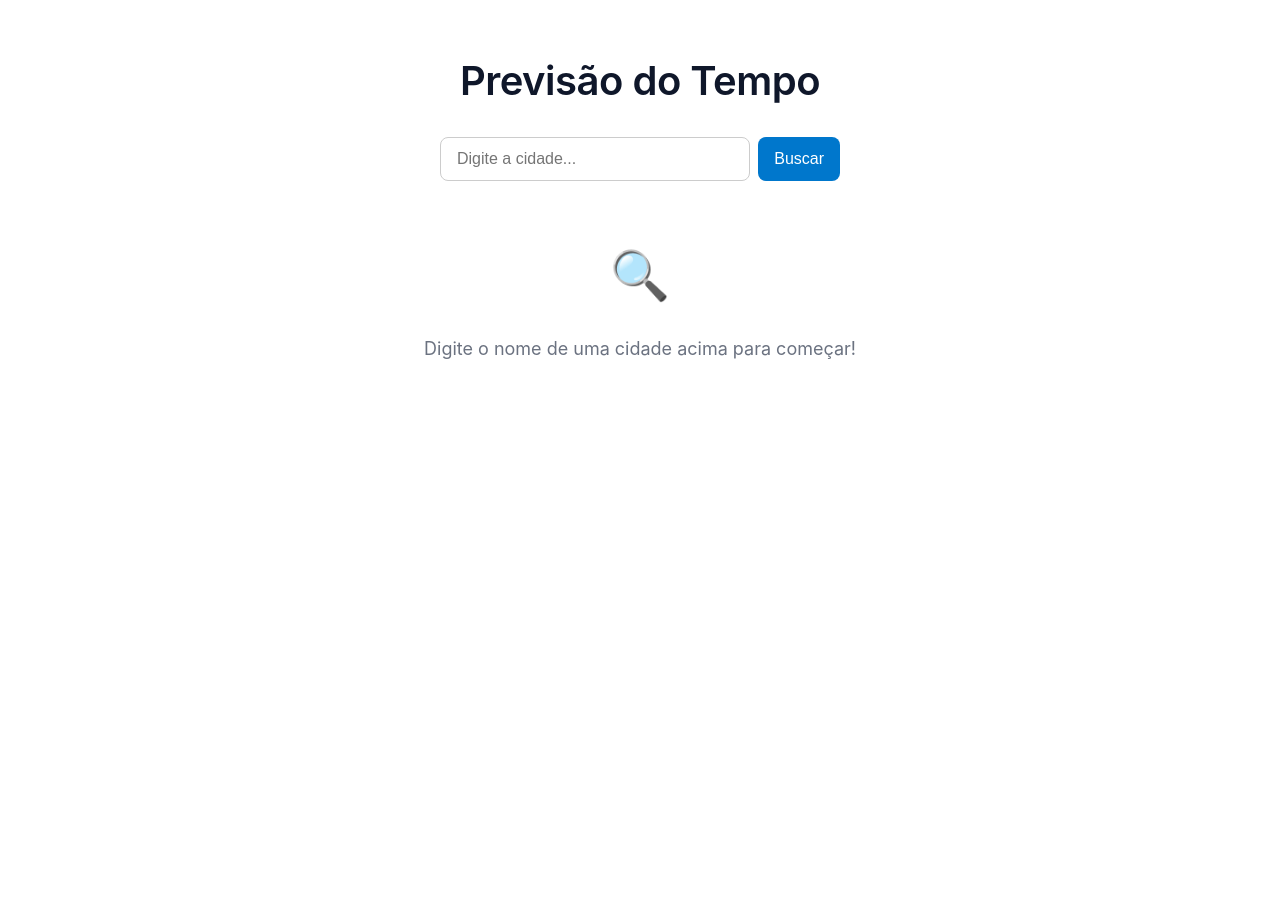
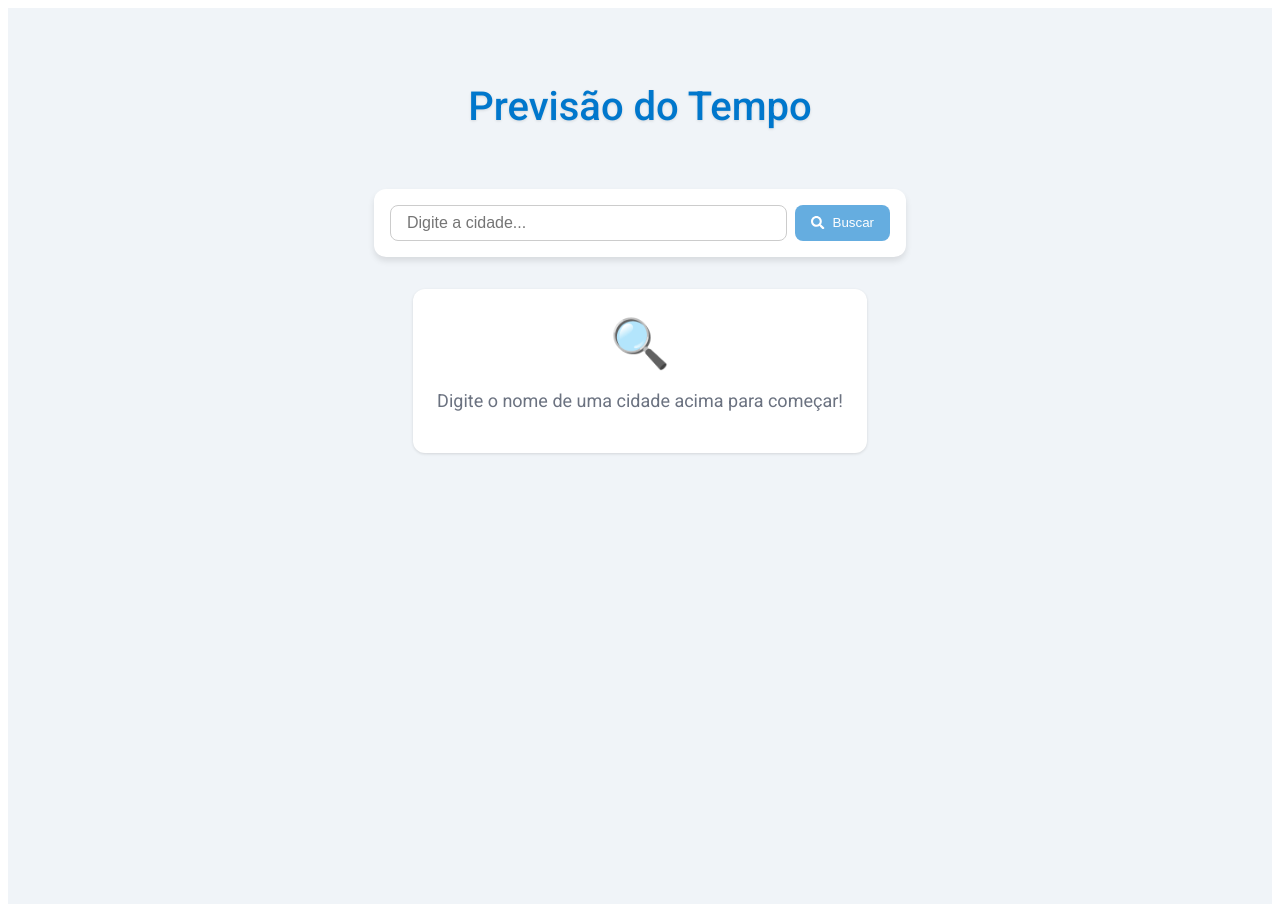
Before and after one commit to raynaraglit23/EngenhariaDeSoftware, a React (Vite) app: page / in a window 1280 px wide. Before the commit the page ends 816 px from the top, so only its background shows below. Built offline with nearby package versions, Linux system fonts and the light colour scheme.

Commit message:
improving ui

```diff
--- a/index.html
+++ b/index.html
@@ -1,6 +1,10 @@
 <!doctype html>
 <html lang="en">
   <head>
+    <link
+      href="https://fonts.googleapis.com/css2?family=Inter:wght@400;600;700&family=Roboto:wght@300;400;500&display=swap"
+      rel="stylesheet"
+    />
     <meta charset="UTF-8" />
     <link rel="icon" type="image/svg+xml" href="/favicon.svg" />
     <meta name="viewport" content="width=device-width, initial-scale=1.0" />
--- a/src/App.jsx
+++ b/src/App.jsx
@@ -6,6 +6,7 @@ import ErrorMessage from './components/ErrorMessage/ErrorMessage';
 import LoadingSpinner from './components/LoadingSpinner/LoadingSpinner';
 import EmptyState from './components/EmptyState/EmptyState';
 import { fetchWeather } from './services/weatherService';
+import './styles/variables.module.css';
 
 export default function App() {
   const [weatherData, setWeatherData] = useState(null);
--- a/src/App.module.css
+++ b/src/App.module.css
@@ -1,26 +1,22 @@
+/* App.module.css */
 .container {
+  font-family: var(--font-sans);
+  background: var(--color-bg);
+  color: var(--color-text);
+  min-height: 100vh;
+  padding: var(--space-xl) var(--space-lg);
   display: flex;
   flex-direction: column;
   align-items: center;
-  justify-content: flex-start;
-  padding: 2rem 1.5rem;
-  margin: 0 auto;
-  width: 100%;
-  max-width: 600px;
-  min-height: 100vh;
-  box-sizing: border-box;
-  background-color: #ffffff;
-  font-family: 'Inter', sans-serif;
-  gap: 1.5rem;
+  gap: var(--space-lg);
 }
 
 h1 {
-  margin: 0;
-  font-size: 2rem;
-  color: #0f172a;
-  font-weight: 600;
-  text-align: center;
-  letter-spacing: -0.5px;
+  font-family: var(--font-alt);
+  font-weight: 500;
+  font-size: 2.5rem;
+  color: var(--color-primary);
+  text-shadow: var(--shadow-sm);
 }
 
 .noData {
--- a/src/components/CitySearch/CitySearch.jsx
+++ b/src/components/CitySearch/CitySearch.jsx
@@ -1,5 +1,6 @@
 import React, { useState } from 'react';
 import styles from './CitySearch.module.css';
+import { FaSearch } from 'react-icons/fa';
 
 export default function CitySearch({ onSearch }) {
   const [city, setCity] = useState('');
@@ -18,7 +19,8 @@ export default function CitySearch({ onSearch }) {
         value={city}
         onChange={(e) => setCity(e.target.value)}
         />
-        <button className={styles.button} type="submit">
+        <button className={styles.button} type="submit" disabled={!city.trim()}>
+        <FaSearch style={{ marginRight: '0.5rem' }} />
         Buscar
         </button>
     </form>
--- a/src/components/CitySearch/CitySearch.module.css
+++ b/src/components/CitySearch/CitySearch.module.css
@@ -1,38 +1,46 @@
 .form {
   display: flex;
-  flex-direction: column;
-  gap: 0.5rem;
+  gap: var(--space-sm);
   width: 100%;
-  max-width: 400px;
-  margin: 0 auto;
+  max-width: 500px;
+  background: var(--color-card);
+  padding: var(--space-md);
+  border-radius: 0.75rem;
+  box-shadow: var(--shadow-md);
 }
 
 .input {
-  padding: 0.75rem 1rem;
-  font-size: 1rem;
+  flex: 1;
+  padding: var(--space-sm) var(--space-md);
   border: 1px solid #ccc;
   border-radius: 0.5rem;
+  font-size: 1rem;
+  transition: border-color 0.2s;
+}
+.input:focus {
+  outline: none;
+  border-color: var(--color-primary);
 }
 
 .button {
-  padding: 0.75rem 1rem;
-  font-size: 1rem;
-  background-color: #0077cc;
+  display: flex;
+  align-items: center;
+  background: var(--color-primary);
   color: white;
+  padding: var(--space-sm) var(--space-md);
   border: none;
   border-radius: 0.5rem;
+  font-weight: 500;
   cursor: pointer;
+  transition: background 0.2s, transform 0.1s;
 }
-
-.button:hover {
-  background-color: #005fa3;
+.button:hover:not(:disabled) {
+  background: var(--color-primary-light);
 }
-
-@media (min-width: 600px) {
-  .form {
-    flex-direction: row;
-  }
-  .input {
-    flex: 1;
-  }
+.button:active:not(:disabled) {
+  transform: scale(0.98);
 }
+.button:disabled {
+  opacity: 0.6;
+  cursor: not-allowed;
+}
--- a/src/components/EmptyState/EmptyState.module.css
+++ b/src/components/EmptyState/EmptyState.module.css
@@ -1,18 +1,18 @@
 .wrapper {
-  display: flex;
-  flex-direction: column;
-  align-items: center;
-  justify-content: center;
-  padding: 2rem;
-  color: #6b7280;
+  background: var(--color-card);
+  padding: var(--space-lg);
+  border-radius: 0.75rem;
+  box-shadow: var(--shadow-sm);
+  text-align: center;
 }
 
 .icon {
   font-size: 3rem;
-  margin-bottom: 1rem;
+  margin-bottom: var(--space-sm);
 }
 
 .text {
+  font-family: var(--font-alt);
   font-size: 1.125rem;
-  text-align: center;
+  color: var(--color-text-muted);
 }
--- a/src/components/ErrorMessage/ErrorMessage.module.css
+++ b/src/components/ErrorMessage/ErrorMessage.module.css
@@ -1,15 +1,11 @@
 .error {
   background-color: #fdecea;
-  color: #b00020;
-  padding: 0.75rem 1rem;
+  color: var(--color-error);
+  padding: var(--space-md);
+  border-left: 4px solid var(--color-error);
   border-radius: 0.5rem;
-  max-width: 400px;
-  margin: 1rem auto;
-  text-align: center;
+  max-width: 500px;
+  width: 100%;
+  font-weight: 500;
+  box-shadow: var(--shadow-sm);
 }
-
-@media (min-width: 600px) {
-  .error {
-    margin: 1rem auto;
-  }
-}
--- a/src/components/LoadingSpinner/LoadingSpinner.module.css
+++ b/src/components/LoadingSpinner/LoadingSpinner.module.css
@@ -1,21 +1,19 @@
+/* LoadingSpinner.module.css */
 .overlay {
-  position: absolute;
-  top: 0;
-  left: 0;
-  width: 100%;
-  height: 100%;
-  background: rgba(255, 255, 255, 0.6);
+  position: fixed;
+  inset: 0;
+  background: rgba(255,255,255,0.8);
   display: flex;
   align-items: center;
   justify-content: center;
-  z-index: 999;
+  z-index: 1000;
 }
 
 .spinner {
-  width: 48px;
-  height: 48px;
-  border: 4px solid #ccc;
-  border-top-color: #0077cc;
+  width: 56px;
+  height: 56px;
+  border: 6px solid #eee;
+  border-top-color: var(--color-primary);
   border-radius: 50%;
   animation: spin 0.8s linear infinite;
 }
--- a/src/components/WeatherCard/WeatherCard.module.css
+++ b/src/components/WeatherCard/WeatherCard.module.css
@@ -1,43 +1,40 @@
 .card {
-  background: #f5f5f5;
-  padding: 1rem;
-  border-radius: 0.75rem;
+  background: linear-gradient(135deg, #ffffff, #e0f2ff);
+  padding: var(--space-lg);
+  border-radius: 1rem;
+  max-width: 340px;
   text-align: center;
-  max-width: 320px;
-  margin: 1rem auto;
-  box-shadow: 0 2px 6px rgba(0, 0, 0, 0.1);
+  box-shadow: var(--shadow-md);
+  transition: transform 0.2s, box-shadow 0.2s;
+}
+.card:hover {
+  transform: translateY(-4px);
+  box-shadow: 0 8px 16px rgba(0,0,0,0.12);
 }
 
 .city {
-  margin: 0;
-  font-size: 1.5rem;
+  font-family: var(--font-alt);
+  font-weight: 600;
+  font-size: 1.75rem;
+  margin-bottom: var(--space-sm);
 }
 
 .icon {
-  width: 80px;
-  height: 80px;
+  width: 100px;
+  height: 100px;
 }
 
 .temp {
-  margin: 0.5rem 0;
-  font-size: 1.25rem;
+  font-size: 2rem;
+  margin: var(--space-xs) 0;
 }
-
 .feels {
+  color: var(--color-text-muted);
   font-size: 0.875rem;
-  color: #555;
 }
-
 .humidity,
 .desc {
-  margin: 0.25rem 0;
+  margin: var(--space-xs) 0;
   font-size: 1rem;
-  color: #333;
+  color: var(--color-text);
 }
-
-@media (min-width: 600px) {
-  .card {
-    display: inline-block;
-    margin: 1rem;
-  }
-}
--- /dev/null
+++ b/src/styles/variables.module.css
@@ -0,0 +1,25 @@
+:global(:root) {
+  /* Fonte principal */
+  --font-sans: 'Inter', sans-serif;
+  --font-alt: 'Roboto', sans-serif;
+
+  /* Cores */
+  --color-primary: #0077cc;
+  --color-primary-light: #66b2ff;
+  --color-bg: #f0f4f8;
+  --color-card: #ffffff;
+  --color-text: #0f172a;
+  --color-text-muted: #6b7280;
+  --color-error: #b00020;
+
+  /* Sombra padrão */
+  --shadow-sm: 0 1px 3px rgba(0, 0, 0, 0.12);
+  --shadow-md: 0 4px 6px rgba(0, 0, 0, 0.1);
+
+  /* Espaçamentos */
+  --space-xs: 0.25rem;
+  --space-sm: 0.5rem;
+  --space-md: 1rem;
+  --space-lg: 1.5rem;
+  --space-xl: 2.5rem;
+}
```
